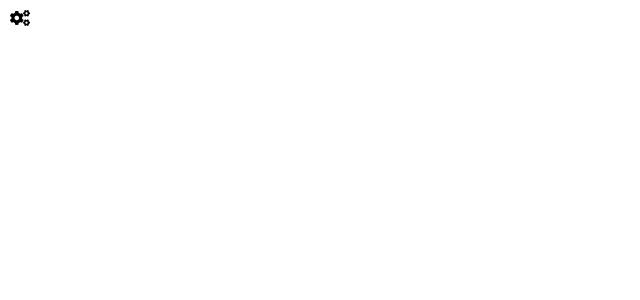
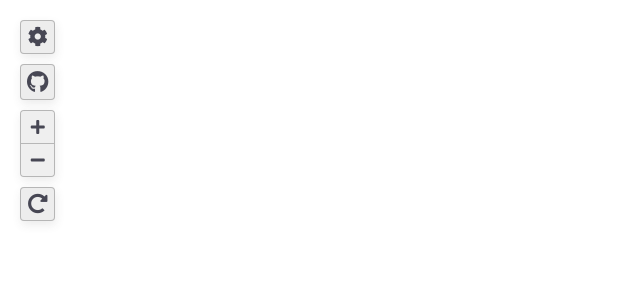
Before and after one commit to herin049/FractalVisualizer, a React app: page / in a window 1280 px wide. Shown: the top 300 px of the page, without its empty margins (0-640 px from the left). Built offline with nearby package versions, Linux system fonts and the light colour scheme.

Commit message:
Minor css changes

```diff
--- a/src/components/App.jsx
+++ b/src/components/App.jsx
@@ -1,11 +1,11 @@
 import React from 'react';
 import Mandlebrot from './Mandlebrot.jsx';
-import Sidebar from './Sidebar.jsx';
+import Sidebuttons from './Sidebuttons.jsx';
 
 const App = () => {
     return (
         <>
-            <Sidebar />
+            <Sidebuttons />
             <Mandlebrot />
         </>
     );
--- a/src/components/Settings.jsx
+++ b/src/components/Settings.jsx
@@ -1,11 +1,7 @@
 import React from 'react';
 
 const Settings = () => {
-    return (
-        <div id="settings-overlay">
-            <i className="fas fa-cogs" onClick={() => console.log('click')} />
-        </div>
-    );
+    return <div id="settings-overlay" />;
 };
 
 export default Settings;
--- a/src/components/Sidebar.jsx
+++ /dev/null
@@ -1,12 +0,0 @@
-import React from 'react';
-import Settings from './Settings.jsx';
-
-const Sidebar = () => {
-    return (
-        <>
-            <Settings />
-        </>
-    );
-};
-
-export default Sidebar;
--- /dev/null
+++ b/src/components/Sidebuttons.jsx
@@ -0,0 +1,31 @@
+import React from 'react';
+import Settings from './Settings.jsx';
+
+const Sidebuttons = () => {
+    return (
+        <>
+            <div className="side-button-container">
+                <button className="side-button" type="button">
+                    <i className="fas fa-cog" />
+                </button>
+                <button className="side-button" type="button">
+                    <i className="fab fa-github" />
+                </button>
+                <div className="zoom-container">
+                    <button id="zoom-in-button" type="button">
+                        <i className="fas fa-plus" />
+                    </button>
+                    <button id="zoom-out-button" type="button">
+                        <i className="fas fa-minus" />
+                    </button>
+                </div>
+                <button className="side-button" type="button">
+                    <i className="fas fa-redo-alt" />
+                </button>
+            </div>
+            <Settings />
+        </>
+    );
+};
+
+export default Sidebuttons;
--- a/src/mandlebrot/constants.js
+++ b/src/mandlebrot/constants.js
@@ -2,6 +2,6 @@ export const CACHE_BLOCK_SIZE = 256;
 export const DEFAULT_MAX_CACHE_SIZE = 100;
 export const DEFAULT_ZOOM = 256;
 export const MIN_ZOOM = 64;
-export const MAX_ZOOM = Number.MAX_SAFE_INTEGER;
+export const MAX_ZOOM = Number.POSITIVE_INFINITY;
 export const ZOOM_FACTOR = 1000;
-export const DELAY_BETWEEN_UPDATES = 33
+export const DELAY_BETWEEN_UPDATES = 33;
--- a/styles/main.scss
+++ b/styles/main.scss
@@ -1,3 +1,9 @@
+$container-color: #fff;
+$side-button-color: #ededed;
+$icon-font-size: 20px;
+$icon-color: #474754;
+$icon-hover-color: #000000;
+
 body {
     margin: 0;
 }
@@ -9,8 +15,118 @@ canvas {
     }
 }
 
-#settings-overlay {
+.side-button-container {
     position: absolute;
-    top: 10px;
-    left: 10px;
+    top: 15px;
+    left: 20px;
+    display: flex;
+    flex-direction: column;
+    flex-wrap: nowrap;
 }
+
+.side-button {
+    display: block;
+    padding: 6px;
+    background-color: $side-button-color;
+    border-radius: 4px;
+    border: 1px solid rgba(128, 128, 128, 0.5);
+    box-shadow: 1px 4px 10px rgba(64, 64, 64, 0.1);
+    text-align: center;
+    margin-top: 5px;
+    margin-bottom: 5px;
+
+    &:hover {
+        cursor: pointer;
+    }
+}
+
+.side-button > i {
+    display: block;
+    font-size: $icon-font-size;
+    color: $icon-color;
+    transition: color 0.1s ease-in-out;
+}
+
+.side-button > .fa-github {
+    font-size: 22px;
+}
+
+.side-button:hover > i {
+    color: $icon-hover-color;
+}
+
+.zoom-container {
+    padding: 0;
+    display: block;
+    background-color: $side-button-color;
+    border-radius: 4px;
+    border: 1px solid rgba(128, 128, 128, 0.5);
+    box-shadow: 1px 4px 10px rgba(64, 64, 64, 0.1);
+    text-align: center;
+    margin-top: 5px;
+    margin-bottom: 5px;
+}
+
+#zoom-in-button {
+    width: 100%;
+    display: block;
+    border-radius: 4px 4px 0 0;
+    border: none;
+    border-bottom: 1px solid rgba(128, 128, 128, 0.5);
+    padding: 8px;
+
+    &:hover {
+        cursor: pointer;
+    }
+}
+
+#zoom-in-button > i {
+    display: block;
+    font-size: 16px;
+    color: $icon-color;
+    transition: color 0.1s ease-in-out;
+}
+
+#zoom-in-button:hover > i {
+    color: $icon-hover-color;
+}
+
+#zoom-out-button {
+    width: 100%;
+    display: block;
+    border-radius: 0 0 4px 4px;
+    border: none;
+    padding: 8px;
+
+    &:hover {
+        cursor: pointer;
+    }
+}
+
+#zoom-out-button > i {
+    display: block;
+    font-size: 16px;
+    color: $icon-color;
+    transition: color 0.1s ease-in-out;
+}
+
+#zoom-out-button:hover {
+    color: $icon-hover-color;
+}
+
+#zoom-out-button:hover > i {
+    color: $icon-hover-color;
+}
+
+.menu {
+    display: flex;
+    width: 100px;
+    height: 500px;
+    position: absolute;
+    top: 50px;
+    left: 50px;
+    flex-direction: column;
+    background-color: $container-color;
+    border-radius: 10px;
+    box-shadow: 1px 4px 10px rgba(64, 64, 64, 15%);
+}
```
Also changed, not shown: 1 other file (tests, documents, lock files or other folders).
